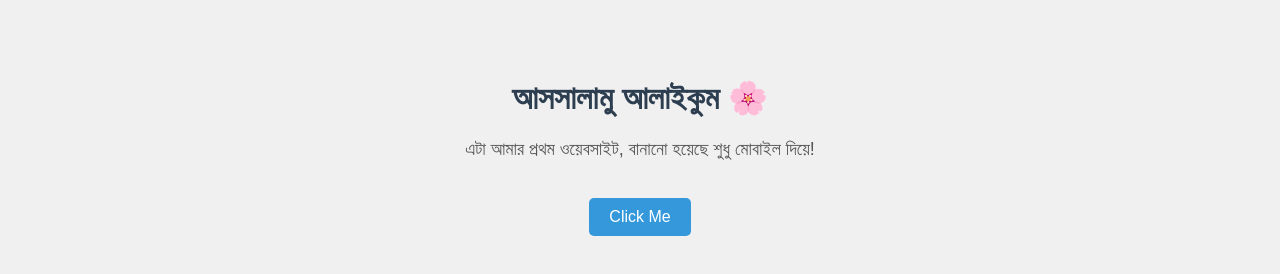
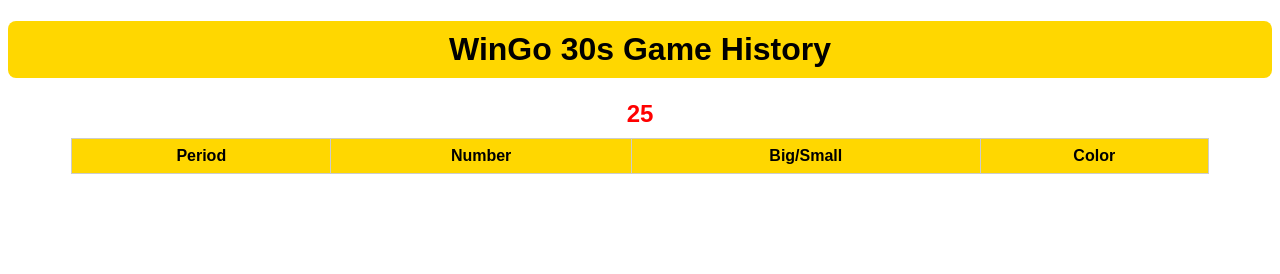
Before and after one commit to islammbbipul09-png/my-website, a plain HTML site: page index.html in a window 1280 px wide. Drawn offline with Linux system fonts and the light colour scheme; no server answers.

Commit message:
index.html

```diff
--- a/index.html
+++ b/index.html
@@ -1,40 +1,76 @@
 <!DOCTYPE html>
-<html lang="bn">
+<html lang="en">
 <head>
   <meta charset="UTF-8">
   <meta name="viewport" content="width=device-width, initial-scale=1.0">
-  <title>আমার প্রথম ওয়েবসাইট</title>
+  <title>WinGo 30s Game History</title>
   <style>
-    body {
-      font-family: Arial, sans-serif;
-      background: #f0f0f0;
-      text-align: center;
-      padding: 50px;
-    }
-    h1 {
-      color: #2c3e50;
-    }
-    p {
-      color: #555;
-      font-size: 18px;
-    }
-    button {
-      background: #3498db;
-      color: white;
-      border: none;
-      padding: 10px 20px;
-      margin-top: 20px;
-      border-radius: 5px;
-      font-size: 16px;
-    }
-    button:hover {
-      background: #2980b9;
-    }
+    body { font-family: Arial, sans-serif; text-align: center; }
+    h1 { background: gold; padding: 10px; border-radius: 8px; }
+    #countdown { font-size: 24px; font-weight: bold; color: red; margin: 10px 0; }
+    table { width: 90%; margin: auto; border-collapse: collapse; }
+    th, td { border: 1px solid #ccc; padding: 8px; }
+    th { background: gold; }
   </style>
 </head>
 <body>
-  <h1>আসসালামু আলাইকুম 🌸</h1>
-  <p>এটা আমার প্রথম ওয়েবসাইট, বানানো হয়েছে শুধু মোবাইল দিয়ে!</p>
-  <button onclick="alert('ধন্যবাদ ভাই! আপনি বাটনে ক্লিক করেছেন 😊')">Click Me</button>
+  <h1>WinGo 30s Game History</h1>
+  <div id="countdown">30</div>
+  <table>
+    <thead>
+      <tr>
+        <th>Period</th>
+        <th>Number</th>
+        <th>Big/Small</th>
+        <th>Color</th>
+      </tr>
+    </thead>
+    <tbody id="history"></tbody>
+  </table>
+
+  <script>
+    const API_URL = "/api/history"; // Proxy API
+    const countdownEl = document.getElementById("countdown");
+    const historyEl = document.getElementById("history");
+    let countdown = 30;
+
+    // Countdown Timer
+    function startCountdown() {
+      setInterval(() => {
+        countdown--;
+        if (countdown <= 0) countdown = 30;
+        countdownEl.textContent = countdown;
+      }, 1000);
+    }
+
+    // Fetch Game History
+    async function fetchHistory() {
+      try {
+        const res = await fetch(API_URL);
+        const data = await res.json();
+
+        historyEl.innerHTML = "";
+        data.slice(0, 10).forEach(item => {
+          const tr = document.createElement("tr");
+          tr.innerHTML = `
+            <td>${item.period}</td>
+            <td style="color:${item.color.toLowerCase()}">${item.number}</td>
+            <td>${item.bigSmall}</td>
+            <td style="color:${item.color.toLowerCase()}">${item.color}</td>
+          `;
+          historyEl.appendChild(tr);
+        });
+      } catch (err) {
+        console.error("Error fetching history:", err);
+      }
+    }
+
+    // Auto Refresh Data
+    setInterval(fetchHistory, 5000);
+
+    // Start
+    startCountdown();
+    fetchHistory();
+  </script>
 </body>
 </html>
```
